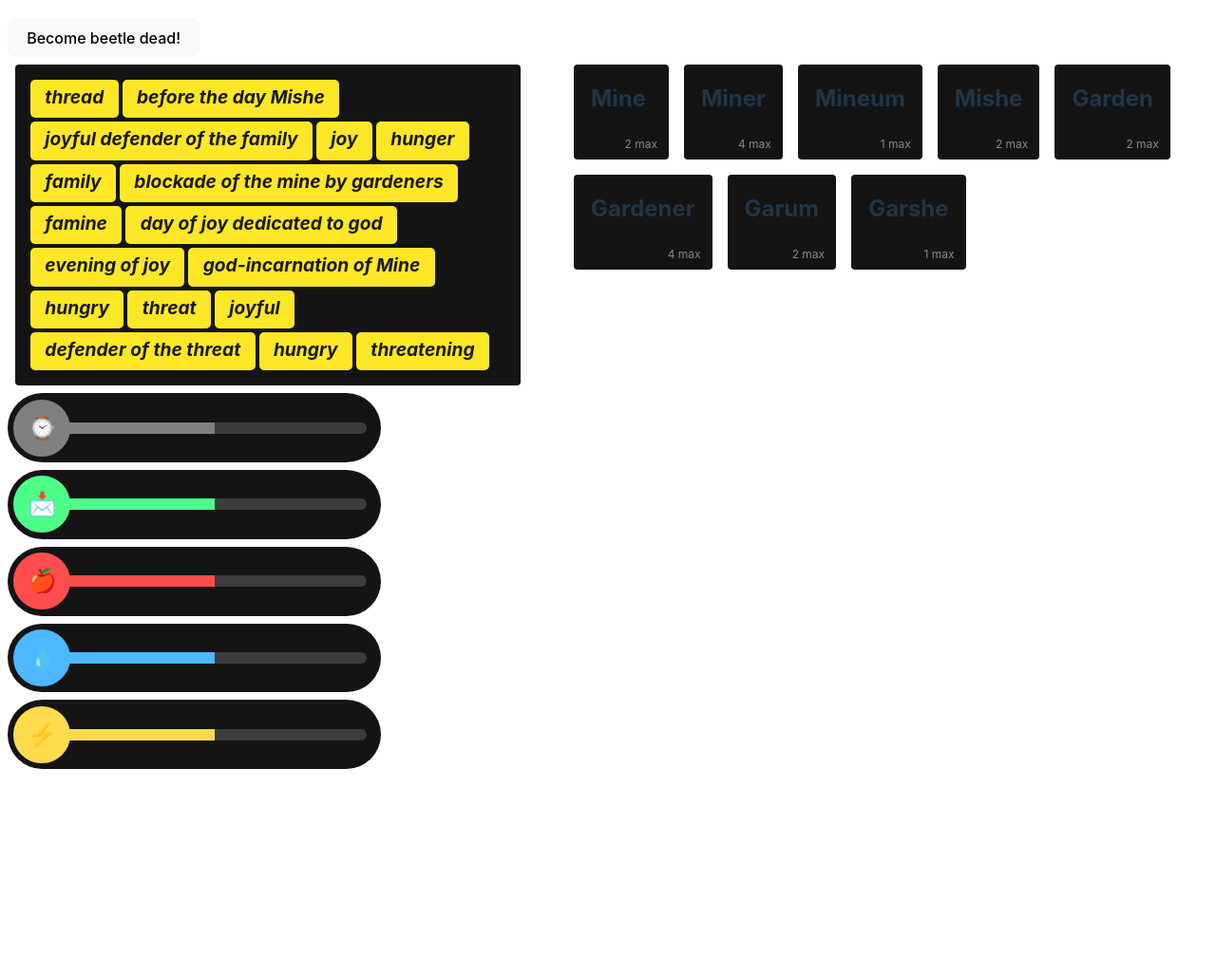
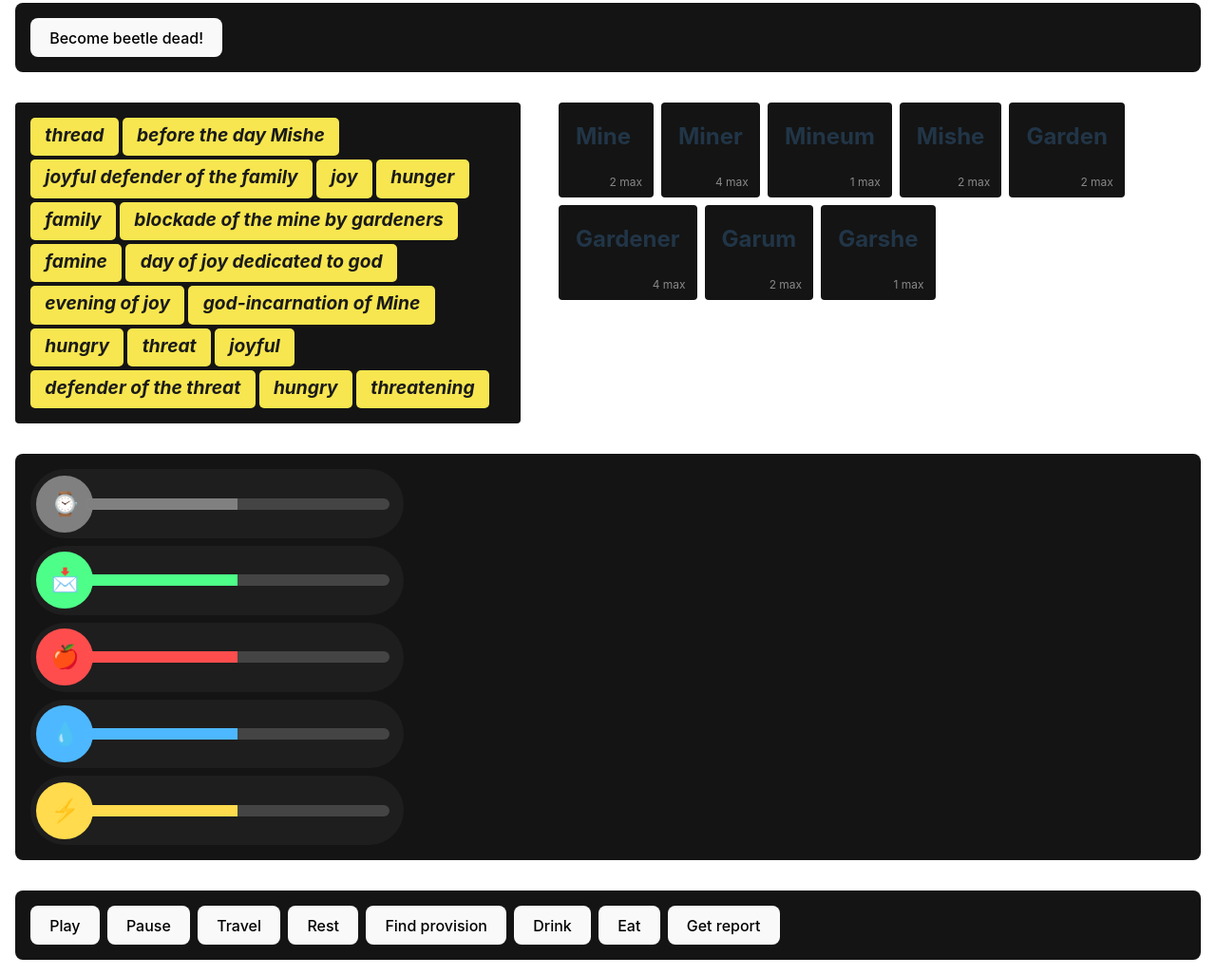
Before and after one commit to Zen-Pa/beetle-debug1, a website built with Vite: page index.html in a window 1280 px wide. Shown: the part 173-1200 px from the top of the page at 95% size. Before the commit the page ends 991 px from the top, so only its background shows below. Built offline with nearby package versions, Linux system fonts and the light colour scheme.

Commit message:
layout-pallet-improvement

```diff
--- a/index.html
+++ b/index.html
@@ -17,7 +17,7 @@
       display: flex;
       justify-content: center;
       gap: 10px;
-      margin: 1em;
+      /* margin: 1em; */
       padding: 1em;
       font-size: 2rem; /* Skull size */
       background-color: #0000009f; /* Light gray background */
@@ -51,7 +51,7 @@
     .scalar-group {
       display: flex;
       align-items: center;
-      background-color: rgb(20, 20, 20);
+      background-color: rgba(255, 255, 255, 0.042);
       border-radius: 64px;
       padding: .4em;
     }
@@ -99,7 +99,9 @@
     <div class="skull-row" id="skullRow">
       <!-- 10 skulls will be dynamically added here -->
     </div>
-    <button id="skullButton">Become beetle dead!</button>
+    <div class="container-card">
+      <button id="skullButton">Become beetle dead!</button>
+    </div>
 
           <div class="dnd-container">
 
@@ -112,16 +114,26 @@
           </div>
 
 <!-- scalars -->
-    <div class="scalar-row" id="scalarRow">
-      <!-- Scalar groups (icon + scalar) will be dynamically added here -->
+    <div class="container-card">
+        <div class="scalar-row" id="scalarRow">
+          <!-- Scalar groups (icon + scalar) will be dynamically added here -->
+        </div>
     </div>
 <!--
     <button id="increaseButton">Increase Fill</button>
     <button id="decreaseButton" style="margin-left: 10px;">Decrease Fill</button> -->
 
-
-
-
+<!-- action buttons -->
+  <div class="buttons-container">
+    <button>Play</button>
+    <button>Pause</button>
+    <button>Travel</button>
+    <button>Rest</button>
+    <button>Find provision</button>
+    <button>Drink</button>
+    <button>Eat</button>
+    <button>Get report</button>
+  </div>
 
 
 
--- a/src/style.css
+++ b/src/style.css
@@ -15,7 +15,7 @@
   --background: #343434;
 
   --primary: rgb(3, 122, 39);
-  --secondary: rgb(253, 231, 38);
+  --secondary: rgb(247, 230, 79);
 
   --container: #141414;
   --container1: #141414;
@@ -25,16 +25,12 @@
   --text: #1a1a1a;
 }
 
-
-
-    a {
-      font-weight: 500;
-      color: #646cff;
-      text-decoration: inherit;
-    }
-    a:hover {
-      color: #535bf2;
-    }
+body {
+  margin: 16px;
+  display: flex;
+  flex-direction: column;
+  gap: 32px;
+}
 
 h1 {
   font-size: 3.2em;
@@ -78,6 +74,24 @@ button:focus-visible {
 
 /* drag n drop */
 
+.container-card {
+  background-color: var(--container);
+  display: flex;
+  flex-wrap: wrap;
+  padding: 1em;
+  gap: 8px;
+  border-radius: 8px
+}
+
+.buttons-container {
+  background-color: var(--container);
+  display: flex;
+  flex-wrap: wrap;
+  padding: 1em;
+  gap: 8px;
+  border-radius: 8px;
+}
+
 .dnd-container {
   display: flex;
   align-items: start;
@@ -104,7 +118,6 @@ button:focus-visible {
   background-color: var(--container);
   min-width: 4em;
   min-height: 4em;
-  margin: 8px;
   padding: 1em;
   display: flex;
   align-items: start;
@@ -117,6 +130,7 @@ button:focus-visible {
 .n-container {
   /* border-color: #28a745; */
   max-width: 500px;
+  margin: 0px;
 }
 .n-container-socket{
   min-width: 320px;
@@ -134,6 +148,8 @@ button:focus-visible {
   position: relative;
   flex-direction: column;
   text-wrap: wrap;
+  margin: 0px 8px 8px 0px;
+  /* gap: 4px; */
 }
 .n-s-item > h2 {
   padding: 0px;
```
